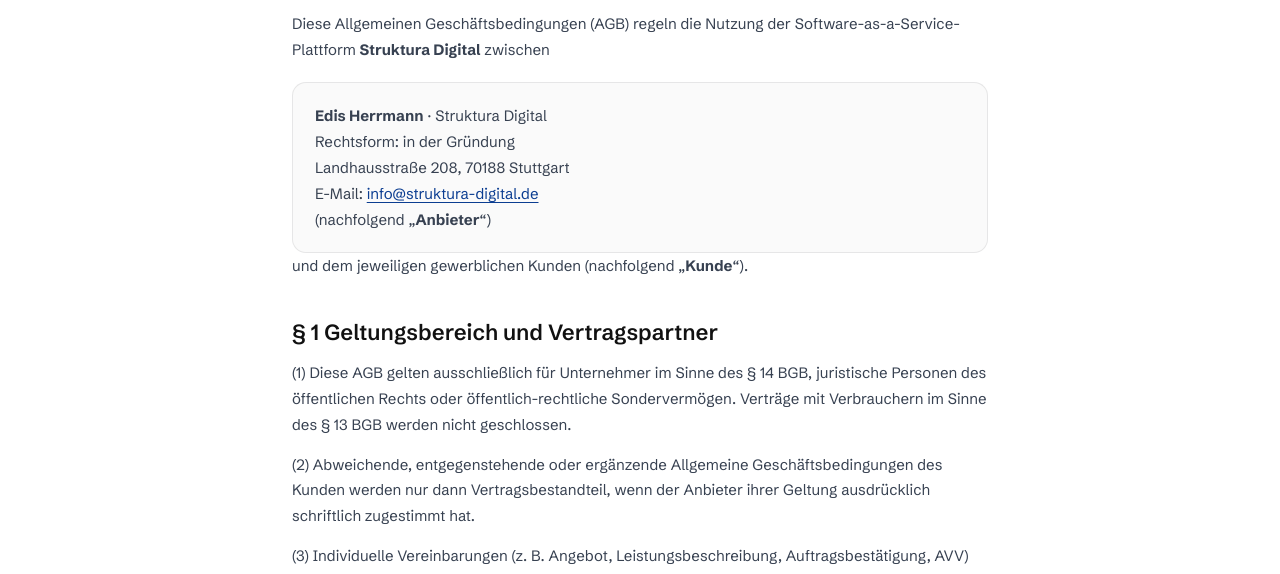
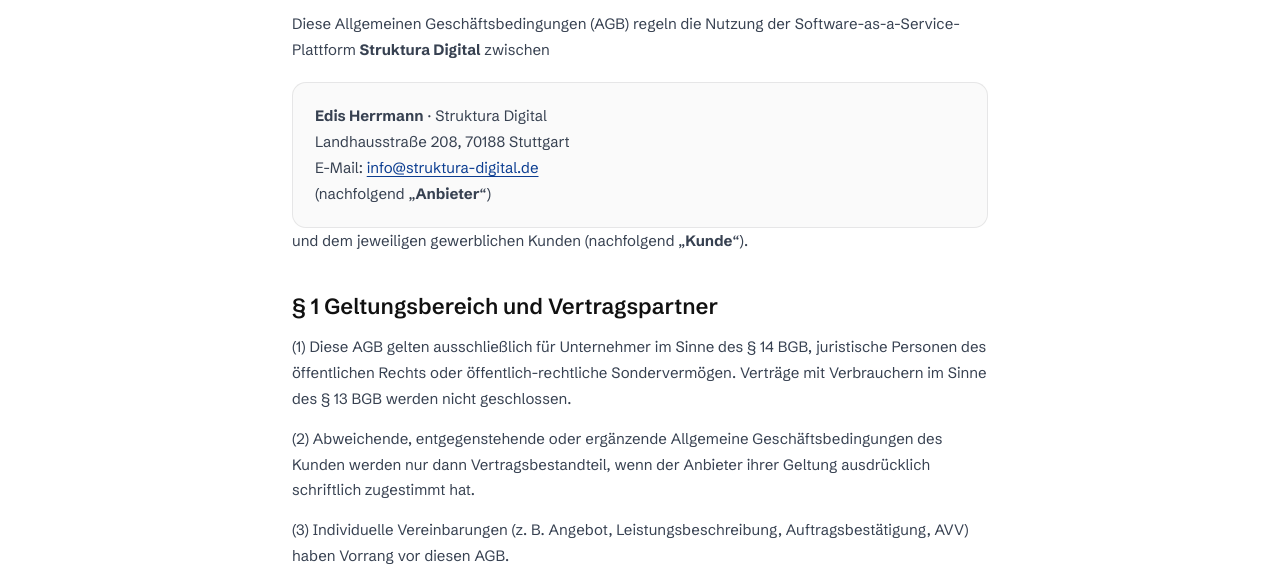
Before and after one commit to beatzep/struktura_flow, a plain HTML site: page agb.html in a window 1280 px wide. Shown: the part 221-795 px from the top of the page. Drawn offline with Linux system fonts and the light colour scheme.

Commit message:
Zeile Rechtsform in Impressum, AGB und Datenschutz entfernen
Co-Authored-By: Claude Sonnet 5.5 <noreply@anthropic.com>

```diff
--- a/agb.html
+++ b/agb.html
@@ -41,7 +41,6 @@
   <div class="legal-box">
     <p>
       <strong>Edis Herrmann</strong> · Struktura Digital<br>
-      Rechtsform: in der Gründung<br>
       Landhausstraße 208, 70188 Stuttgart<br>
       E-Mail: <a href="mailto:info@struktura-digital.de">info@struktura-digital.de</a><br>
       (nachfolgend „<strong>Anbieter</strong>“)
```
Also changed, not shown: datenschutz.html (+0 -1 lines), impressum.html (+0 -1 lines).
